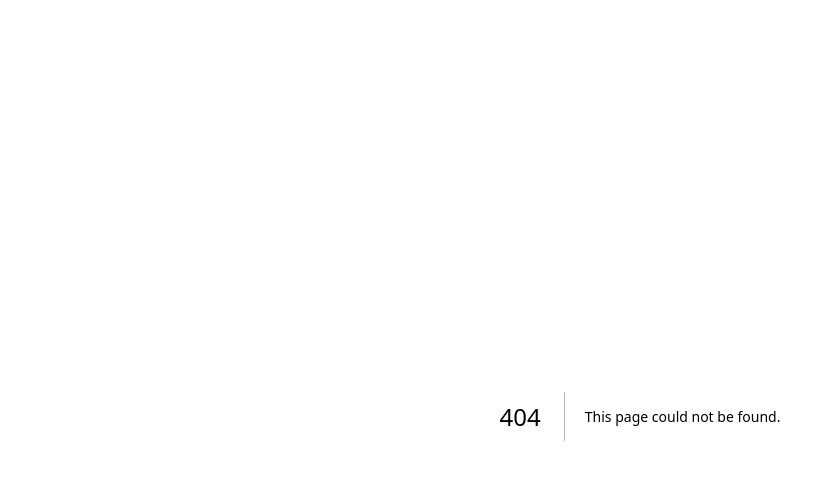
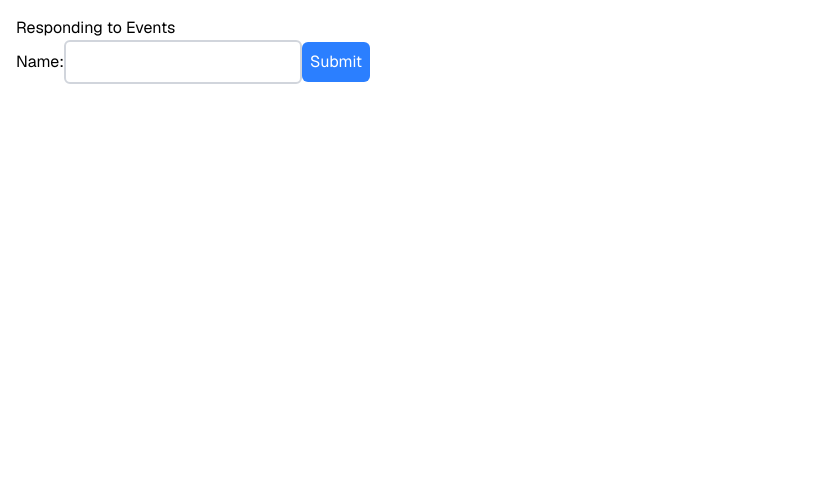
Before and after one commit to alekspanteli/learn-react-dev-next-js, a Next.js app: page /responding-to-events in a window 1280 px wide. Before the commit this address had no page. Shown: the top 480 px of the page, without its empty margins (0-826 px from the left). Built offline with nearby package versions, Linux system fonts and the light colour scheme.

Commit message:
Update pnpm-lock.yaml for package version upgrades, add pnpm-workspace.yaml to manage workspace dependencies, create .vscode/settings.json for TypeScript configuration, and implement RespondingToEvents component with SignUpForm for event handling demonstration.

```diff
--- /dev/null
+++ b/app/responding-to-events/page.tsx
@@ -0,0 +1,143 @@
+"use client";
+
+// export default function RespondingToEvents() {
+//   function handleClick() {
+//     console.log("You clicked the button");
+//   }
+//   return (
+//     <div>
+//       <h1>Responding to Events</h1>
+//       <button onClick={handleClick}>Click me</button>
+//     </div>
+//   );
+// }
+
+// export default function RespondingToEvents() {
+//     return (
+//       <div>
+//         <h1>Responding to Events</h1>
+//         <button onClick={() => console.log("You clicked the button")}>
+//           Click me
+//         </button>
+//       </div>
+//     );
+//   }
+
+// export default function RespondingToEvents() {
+//   return (
+//     <div>
+//       <h1>Responding to Events</h1>
+//       <button
+//         onClick={function handleClick() {
+//           console.log("You clicked the button");
+//         }}
+//       >
+//         Click me
+//       </button>
+//     </div>
+//   );
+// }
+
+// function AlertButton({message, children}: {message: string, children: React.ReactNode}) {
+//   return (
+//     <button onClick={() => alert(message)}>{children}</button>
+//   );
+// }
+
+// export default function RespondingToEvents() {
+//   return (
+//     <div>
+//       <h1>Responding to Events</h1>
+//       <AlertButton message="Playing">Play me</AlertButton>
+//       <AlertButton message="Stopping">Stop me</AlertButton>
+//     </div>
+//   );
+// }
+
+// export default function RespondingToEvents() {
+//     return (
+//       <div>
+//         <h1>Responding to Events</h1>
+//         <button onClick={() => alert("You clicked the button")}>Click me</button>
+//       </div>
+//     );
+//   }
+
+// type ButtonProps = {
+//   onClick: () => void;
+//   children: React.ReactNode;
+// };
+
+// function Button({ onClick, children }: ButtonProps) {
+//   return <button onClick={onClick}>{children}</button>;
+// }
+
+// function PlayButton({ movieName }: { movieName: string }) {
+//   function handlePlayClick() {
+//     alert(`Playing ${movieName}`);
+//   }
+//   return <Button onClick={handlePlayClick}>Play {movieName}</Button>;
+// }
+
+// export default function RespondingToEvents() {
+//   return (
+//     <div>
+//       <h1>Responding to Events</h1>
+//       <PlayButton movieName="The Matrix" />
+//       <PlayButton movieName="The Terminator" />
+//     </div>
+//   );
+// }
+
+// function Toolbar() {
+//   return (
+//     <div
+//       className="bg-blue-500 p-4 rounded-md"
+//       onClick={() => alert("You clicked the toolbar")}
+//     >
+//       <button
+//         className="bg-red-500 p-2 rounded-md"
+//         onClick={(e) => {
+//           e.stopPropagation();
+//           alert("Playing");
+//         }}
+//       >
+//         Button Clicked
+//       </button>
+//     </div>
+//   );
+// }
+
+// export default function RespondingToEvents() {
+//   return (
+//     <div>
+//       <h1>Responding to Events</h1>
+//       <Toolbar />
+//     </div>
+//   );
+// }
+
+function SignUpForm() {
+    function handleSubmit(e: React.FormEvent<HTMLFormElement>) {
+        e.preventDefault();
+        alert("You submitted the form");
+    }
+    return (
+        <form onSubmit={handleSubmit}>
+            <label>
+                Name:
+                <input className="border-2 border-gray-300 rounded-md p-2" type="text" />
+            </label>
+            <button className="bg-blue-500 p-2 rounded-md text-white" type="submit">Submit</button>
+        </form>
+    );
+}
+
+export default function RespondingToEvents() {
+    return (
+        <div>
+            <h1>Responding to Events</h1>
+            <SignUpForm />
+        </div>
+    );
+}
--- /dev/null
+++ b/pnpm-workspace.yaml
@@ -0,0 +1,3 @@
+ignoredBuiltDependencies:
+  - sharp
+  - unrs-resolver
```
Also changed, not shown: 1 other file (tests, documents, lock files or other folders).
